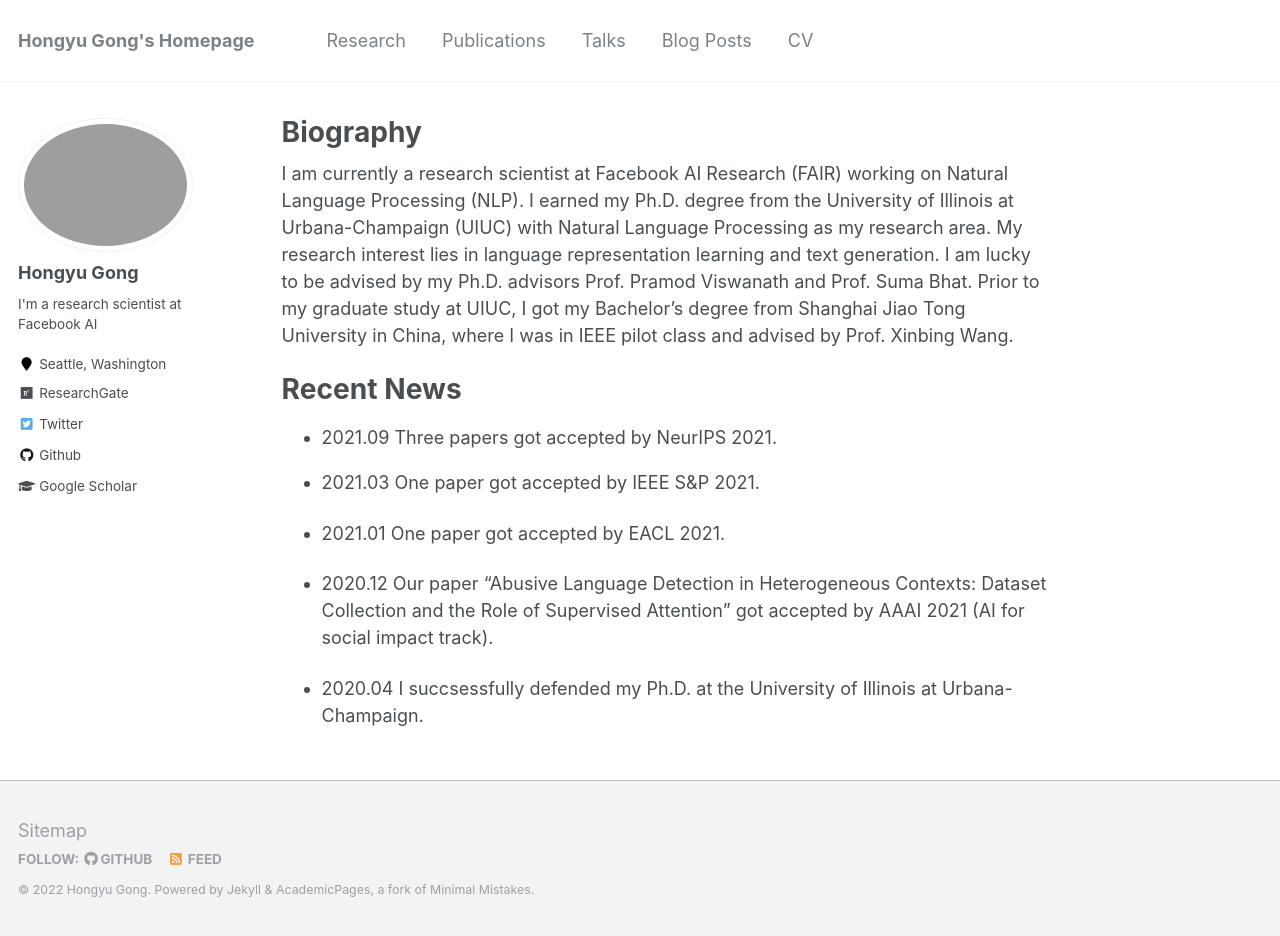
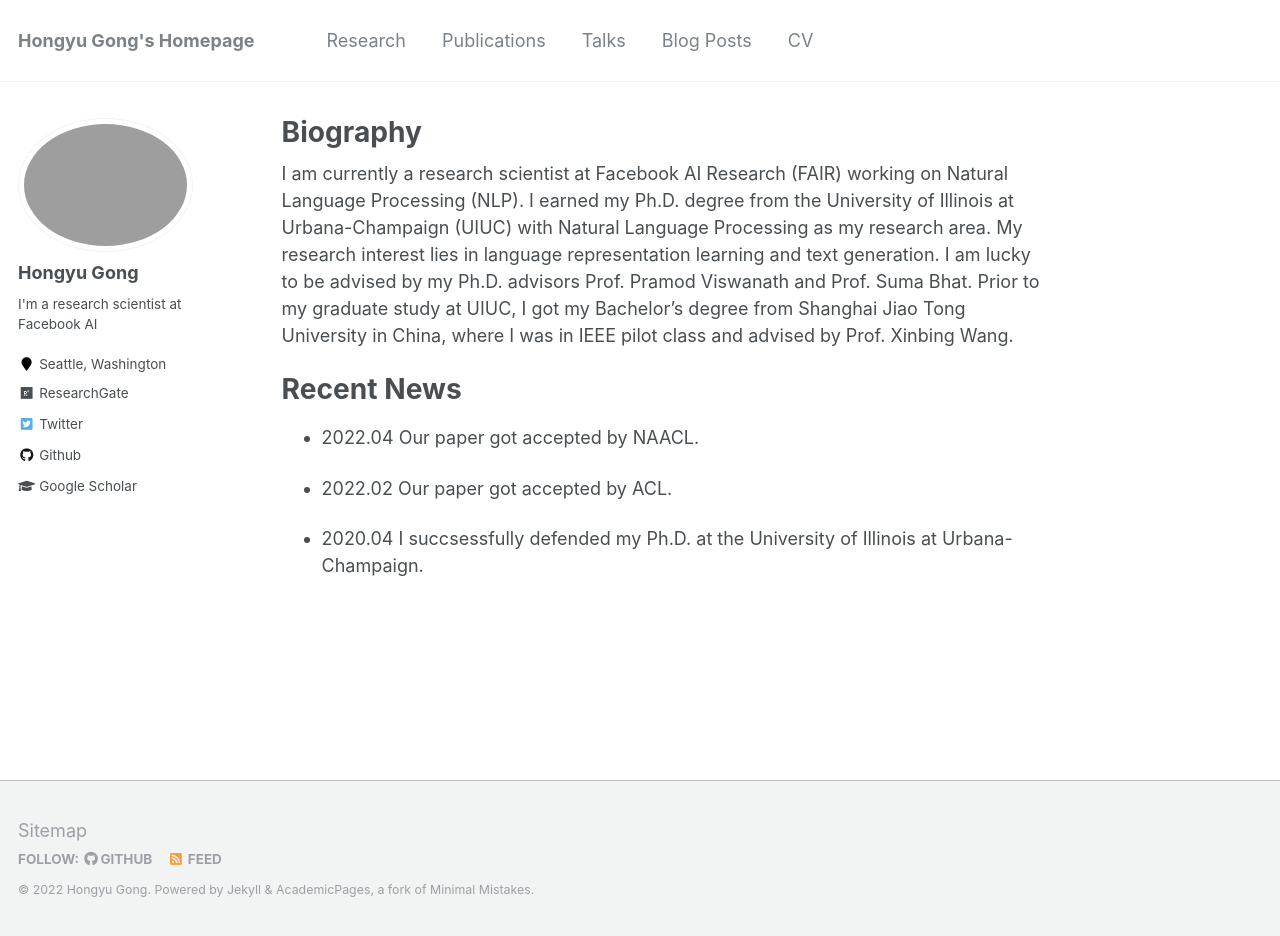
Before and after one commit to HongyuGong/HongyuGong.github.io, a Jekyll site: the page built from _pages/about.md, in a window 1280 px wide and 936 px high. Built offline with Jekyll 4.4.1, drawn with Linux system fonts in a browser that asks for light colours.

Commit message:
Update about.md

```diff
--- a/_pages/about.md
+++ b/_pages/about.md
@@ -14,15 +14,19 @@
 Recent News
 ======
 
-* 2021.09 Three papers got accepted by NeurIPS 2021.
+* 2022.04 Our paper got accepted by NAACL.
+
+* 2022.02 Our paper got accepted by ACL.
+
+<!-- * 2021.09 Three papers got accepted by NeurIPS 2021.-->
 
 <!-- * 2021.05 One paper got accepted by ACL 2021 MWE Workshop. -->
 
-* 2021.03 One paper got accepted by IEEE S&P 2021.
+<!-- * 2021.03 One paper got accepted by IEEE S&P 2021.-->
 
-* 2021.01 One paper got accepted by EACL 2021.
+<!-- * 2021.01 One paper got accepted by EACL 2021.-->
 
-* 2020.12 Our paper "Abusive Language Detection in Heterogeneous Contexts: Dataset Collection and the Role of Supervised Attention" got accepted by AAAI 2021 (AI for social impact track).
+<!-- *  2020.12 Our paper "Abusive Language Detection in Heterogeneous Contexts: Dataset Collection and the Role of Supervised Attention" got accepted by AAAI 2021 (AI for social impact track).-->
 
 <!-- * 2020.10 Our paper "Rich Syntactic and Semantic Information Helps Unsupervised Text Style Transfer" got accepted by INLG 2020.-->
 
```
